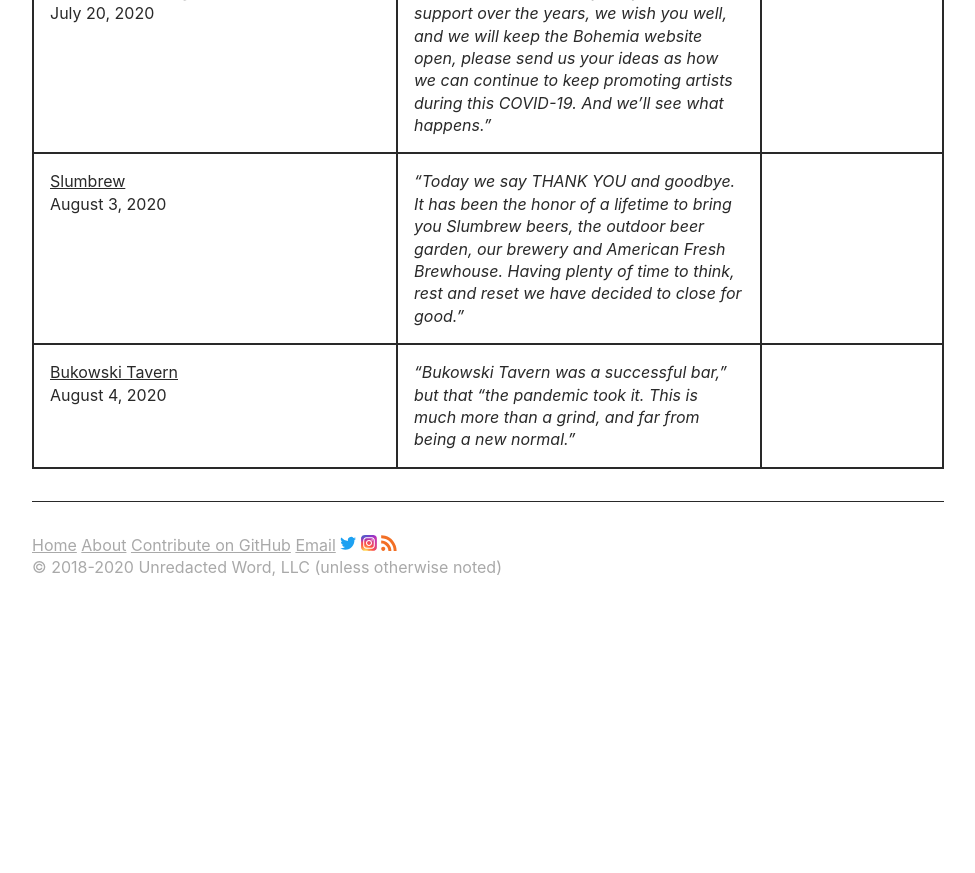
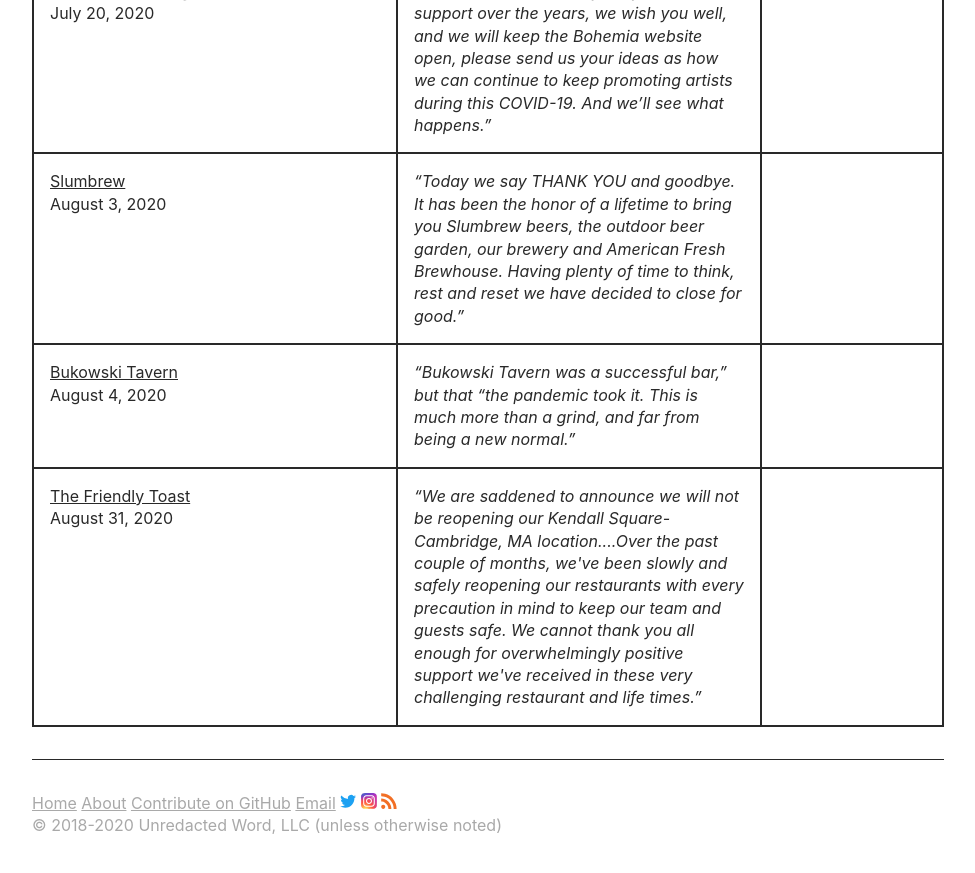
Before and after one commit to unredacted-word/katamari-restaurants, a Jekyll site: the page built from index.md, in a window 1280 px wide and 900 px high, scrolled down 4713 px. Shown: the top 873 px of the window, without its empty margins (152-1127 px from the left). Built offline with Jekyll 4.4.1, drawn with Linux system fonts in a browser that asks for light colours; before the commit the page ends 5356 px from its top, so only the background shows below that.

Commit message:
added The Friendly Toast

```diff
--- a/_data/companies.yml
+++ b/_data/companies.yml
@@ -205,3 +205,15 @@ buks:
   notes: >
     <q>Bukowski Tavern was a successful bar,” but that “the pandemic took it.
     This is much more than a grind, and far from being a new normal.</q>
+
+friendly:
+  name: "The Friendly Toast"
+  date: 2020-08-31 08:58:00
+  url: https://bostonrestaurants.blogspot.com/2020/08/the-friendly-toast-in-cambridges.html
+  notes: >
+    <q>We are saddened to announce we will not be reopening our Kendall Square-
+    Cambridge, MA location....Over the past couple of months, we've been slowly
+    and safely reopening our restaurants with every precaution in mind to keep
+    our team and guests safe. We cannot thank you all enough for overwhelmingly
+    positive support we've received in these very challenging restaurant and
+    life times.</q>
```
